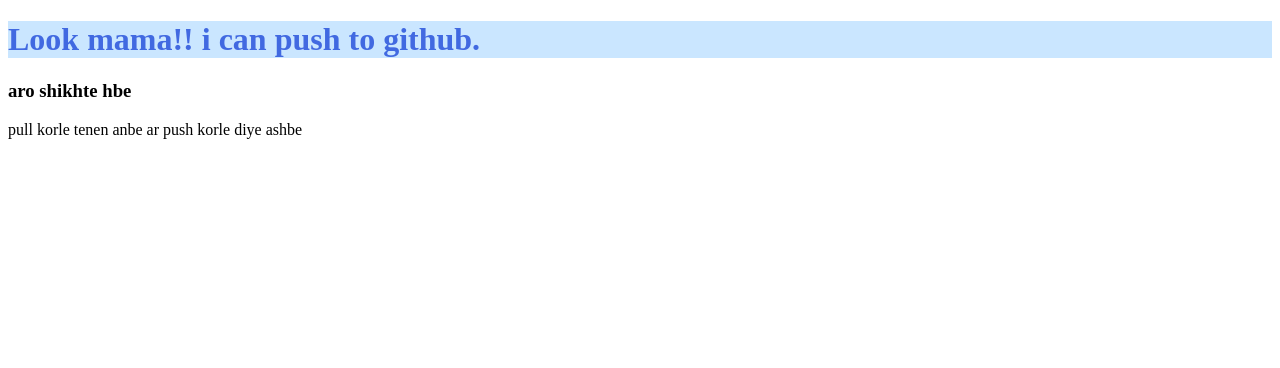
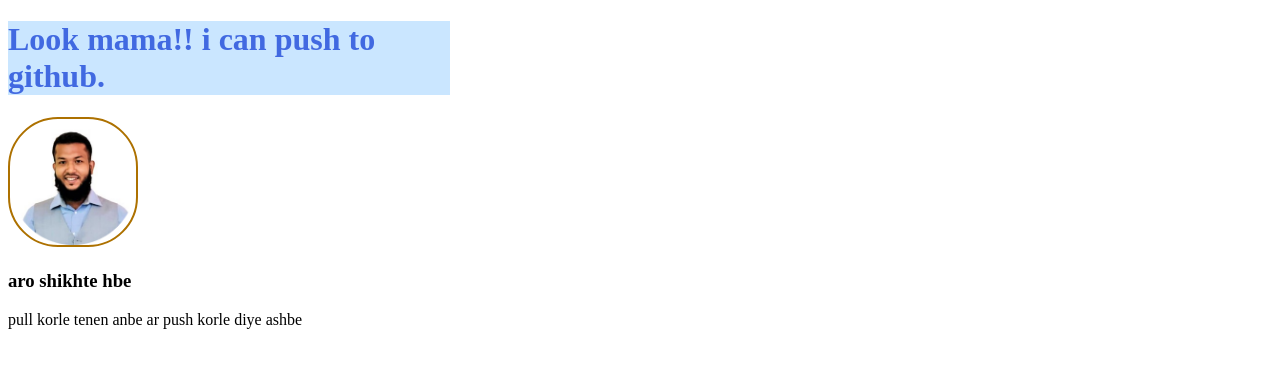
Before and after one commit to thamskhan/my-first-website, a plain HTML site: page index.html in a window 1280 px wide. Drawn offline with Linux system fonts and the light colour scheme.

Commit message:
profile update

```diff
--- a/index.html
+++ b/index.html
@@ -9,7 +9,11 @@
 </head>
 <body>
     <h1>Look mama!! i can push to github.</h1>
+    <div>
+        <img class="profile" src="Mahdi.png" alt="image of mahdi hassan tahmid">
+    </div>
     <h3>aro shikhte hbe</h3>
     <p> pull korle tenen anbe ar push korle diye ashbe</p>
+
 </body>
 </html>
--- a/style.css
+++ b/style.css
@@ -1,4 +1,10 @@
 h1 {
+  width: 35%;
   background-color: #cae6ff;
   color: royalblue;
 }
+.profile {
+  width: 10%;
+  border: 2px solid #ad7100;
+  border-radius: 50px;
+}
```
Also changed, not shown: Mahdi.png (added).
